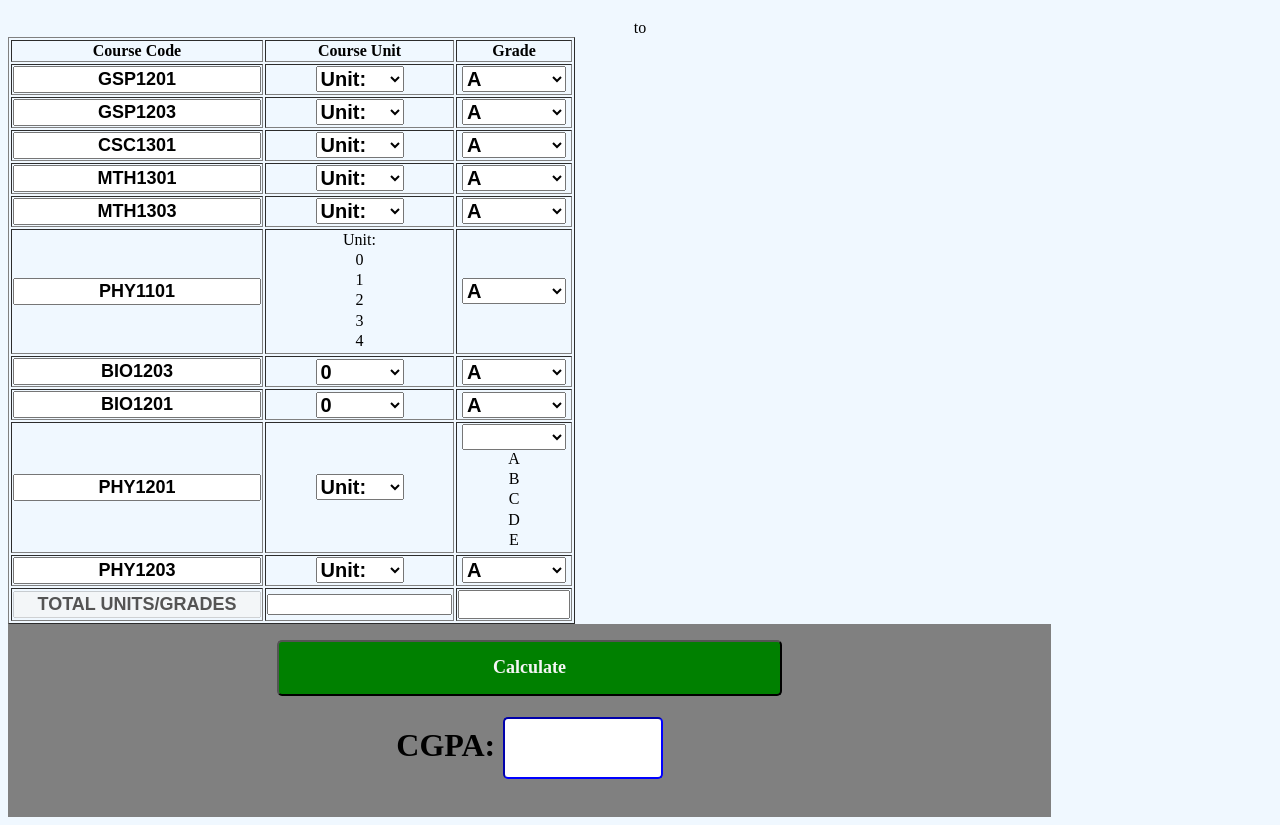
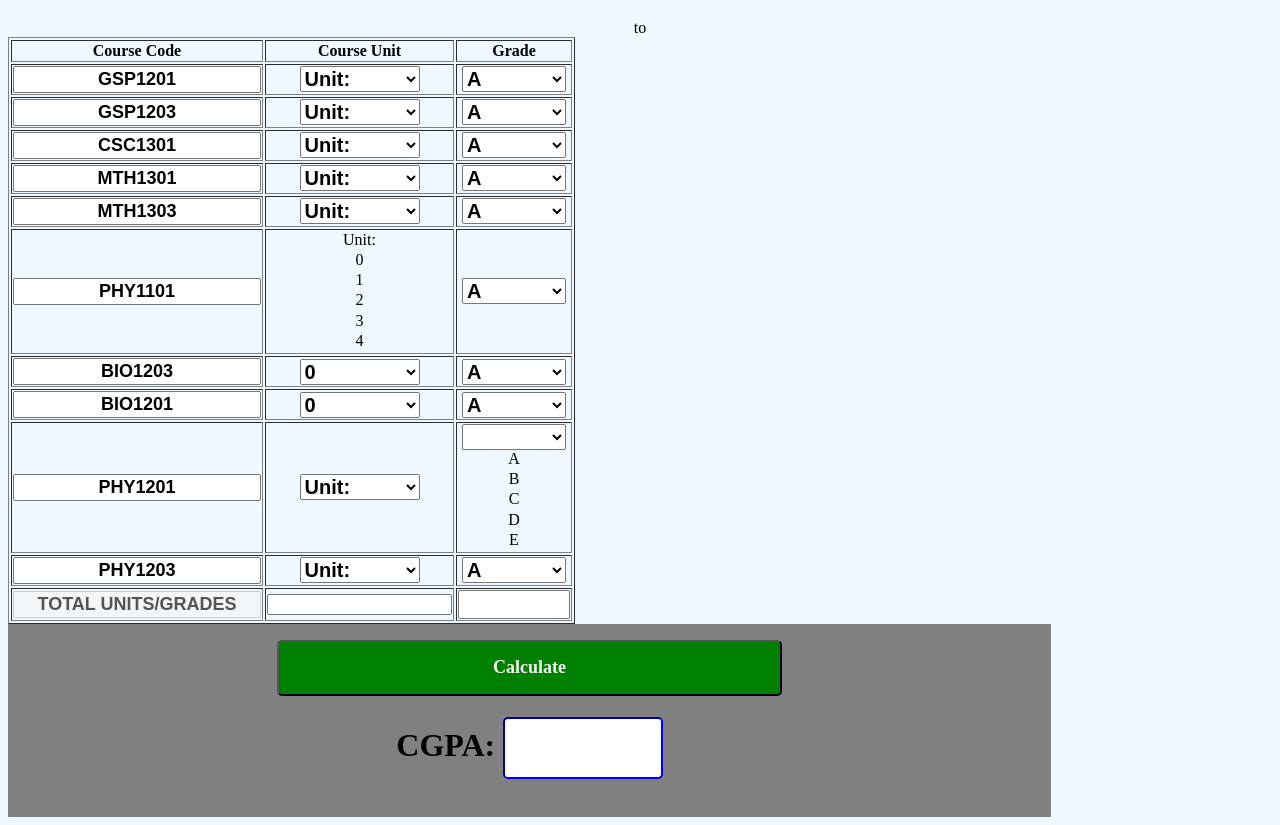
Before and after one commit to Mahmud2123/gp-cal.github.io, a website: page index.html in a window 1280 px wide. Shown: the part 61-886 px from the top of the page. Drawn offline with Linux system fonts and the light colour scheme.

Commit message:
Update style.css

```diff
--- a/style.css
+++ b/style.css
@@ -64,7 +64,7 @@ background:aliceblue;
    font-weight: bold;
 }
 #unit{
-  width:11vh;
+  width:15vh;
   font-weight: bold;
   font-size: 20px;
 }
```
